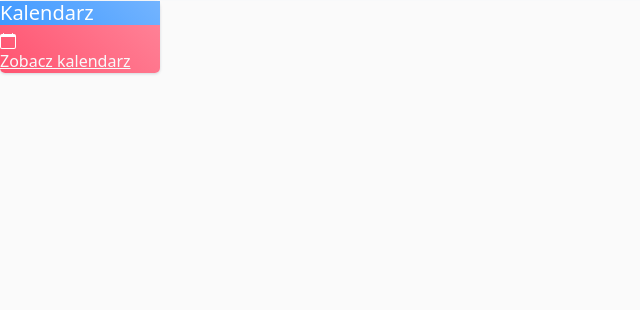
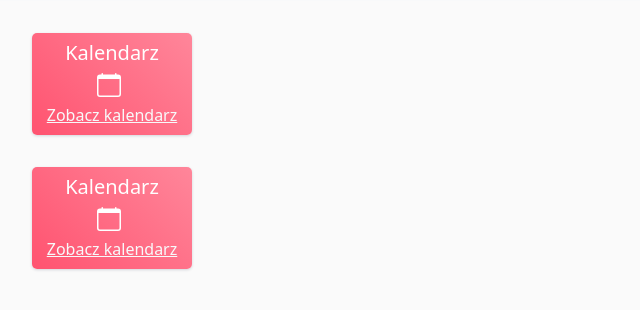
Before and after one commit to nataliaolas/projekt_szkielety, a Django app: page /wedding/home in a window 1280 px wide. Shown: the part 69-379 px from the top of the page, without its empty margins (0-640 px from the left). Run offline with Django 3.2, Linux system fonts and the light colour scheme.

Commit message:
main_page

```diff
--- a/projekt_szkielety/planner/wedding/static/wedding/main_page.css
+++ b/projekt_szkielety/planner/wedding/static/wedding/main_page.css
@@ -20,8 +20,18 @@ body{
 
 .bg-c-pink {
     background: linear-gradient(45deg,#FF5370,#ff869a);
+    width: 10rem;
+    padding: 0.5rem;
+    margin: 2rem;
+    text-align: center;
+    align-items: center;
 }
 
+.icons{
+    display: flex;
+    align-items: center;
+    justify-content: center;
+    }
 
 .card {
     border-radius: 5px;
--- a/projekt_szkielety/planner/wedding/templates/index.html
+++ b/projekt_szkielety/planner/wedding/templates/index.html
@@ -13,7 +13,7 @@
   <body>
     <!-- As a heading -->
 <nav class="navbar navbar-light bg-light">
-    <span class="navbar-brand mb-0 h1 text-pink">WEDDING APP</span>
+    <span class="navbar-brand mb-0 h1 ">WEDDING APP</span>
   </nav>
   {% block content %}
   {% endblock %}
--- a/projekt_szkielety/planner/wedding/templates/wedding/main_page.html
+++ b/projekt_szkielety/planner/wedding/templates/wedding/main_page.html
@@ -4,8 +4,16 @@
 
 <link rel="stylesheet" type="text/css" href="{% static 'wedding/main_page.css' %}">
     <div class="card bg-c-pink order-card" style="width: 10rem;" >
-          <h5 class="card-title bg-c-blue">Kalendarz</h5>
-          <svg xmlns="http://www.w3.org/2000/svg" width="16" height="16" fill="currentColor" class="bi bi-calendar" viewBox="0 0 16 16">
+          <h5 class="card-title">Kalendarz</h5>
+          <svg xmlns="http://www.w3.org/2000/svg"  width="30" height="30" fill="currentColor" class="icons" viewBox="0 0 20 20">
+            <path d="M3.5 0a.5.5 0 0 1 .5.5V1h8V.5a.5.5 0 0 1 1 0V1h1a2 2 0 0 1 2 2v11a2 2 0 0 1-2 2H2a2 2 0 0 1-2-2V3a2 2 0 0 1 2-2h1V.5a.5.5 0 0 1 .5-.5zM1 4v10a1 1 0 0 0 1 1h12a1 1 0 0 0 1-1V4H1z"/>
+          </svg>
+          <a href="#" class="link-light">Zobacz kalendarz </a>
+          </div>
+        </div>
+        <div class="card bg-c-pink order-card" style="width: 10rem;" >
+          <h5 class="card-title">Kalendarz</h5>
+          <svg xmlns="http://www.w3.org/2000/svg"  width="30" height="30" fill="currentColor" class="icons" viewBox="0 0 20 20">
             <path d="M3.5 0a.5.5 0 0 1 .5.5V1h8V.5a.5.5 0 0 1 1 0V1h1a2 2 0 0 1 2 2v11a2 2 0 0 1-2 2H2a2 2 0 0 1-2-2V3a2 2 0 0 1 2-2h1V.5a.5.5 0 0 1 .5-.5zM1 4v10a1 1 0 0 0 1 1h12a1 1 0 0 0 1-1V4H1z"/>
           </svg>
           <a href="#" class="link-light">Zobacz kalendarz </a>
```
